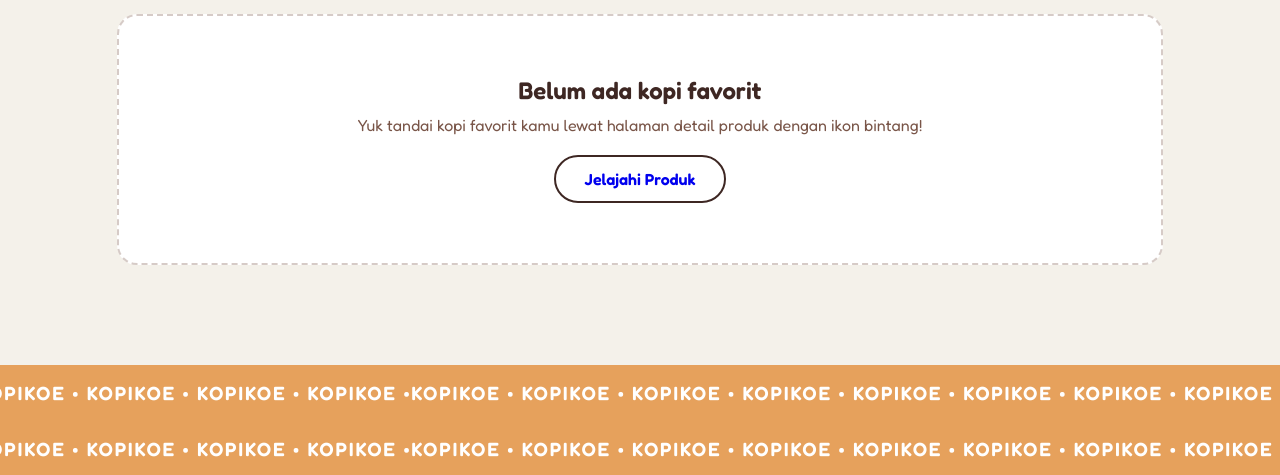
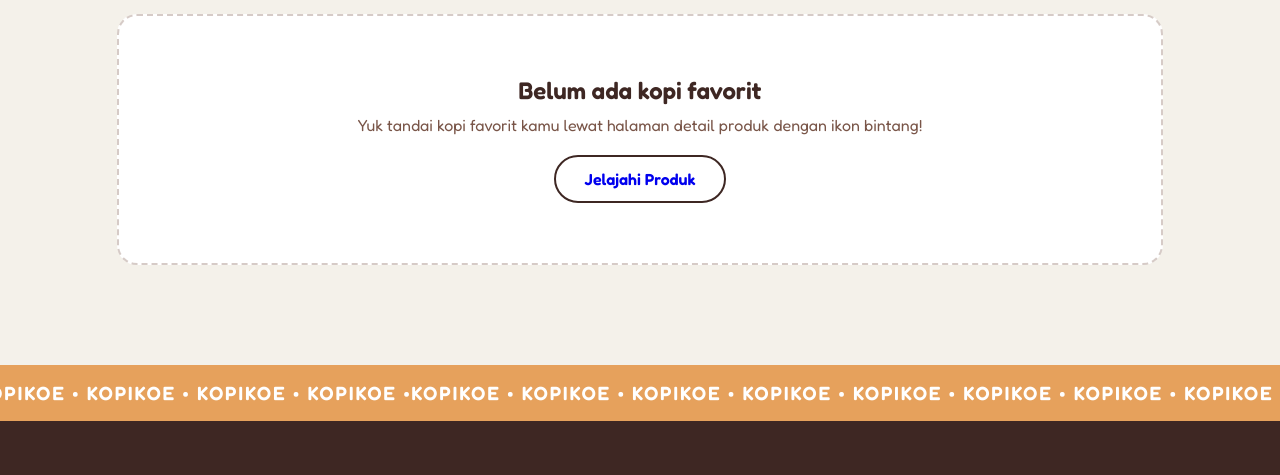
Before and after one commit to kalls-max/KopiKoe1, a plain HTML site: page fav.html in a window 1280 px wide. Shown: the part 185-660 px from the top of the page. Drawn offline with Linux system fonts and the light colour scheme.

Commit message:
Remove marquee footer from fav.html
Removed marquee footer section from fav.html.

```diff
--- a/fav.html
+++ b/fav.html
@@ -101,17 +101,6 @@
     </div>
   </div>
 
-    <div class="marquee-footer">
-    <div class="marquee-wrapper">
-      <div class="marquee-content">
-        <span>KOPIKOE &bull; KOPIKOE &bull; KOPIKOE &bull; KOPIKOE &bull; KOPIKOE &bull; KOPIKOE &bull; KOPIKOE &bull; KOPIKOE &bull; KOPIKOE &bull; </span>
-      </div>
-      <div class="marquee-content" aria-hidden="true">
-        <span>KOPIKOE &bull; KOPIKOE &bull; KOPIKOE &bull; KOPIKOE &bull; KOPIKOE &bull; KOPIKOE &bull; KOPIKOE &bull; KOPIKOE &bull; KOPIKOE &bull; </span>
-      </div>
-    </div>
-  </div>
-
   <!-- FOOTER -->
   <footer class="site-footer">
     <div class="footer-container">
```
